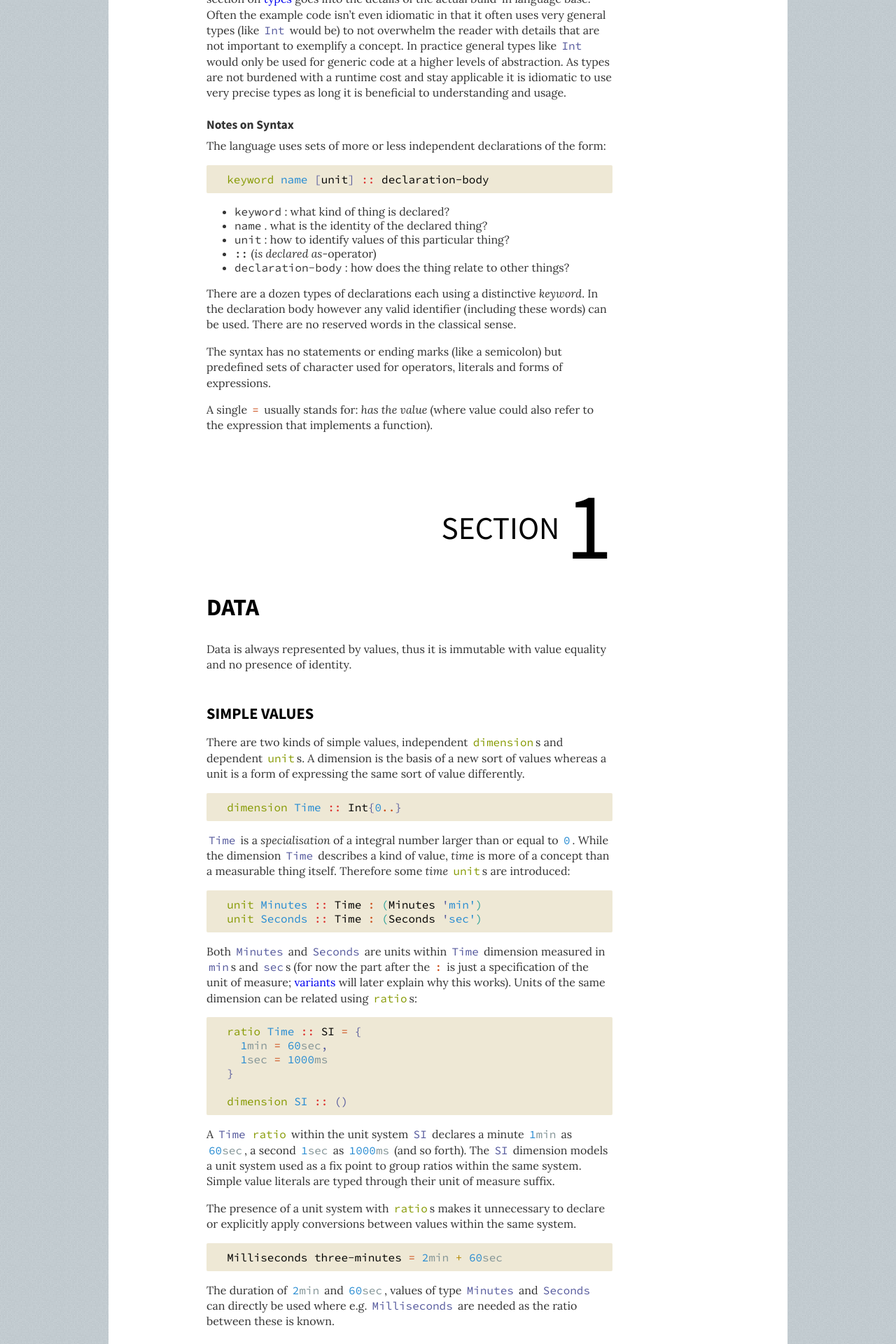
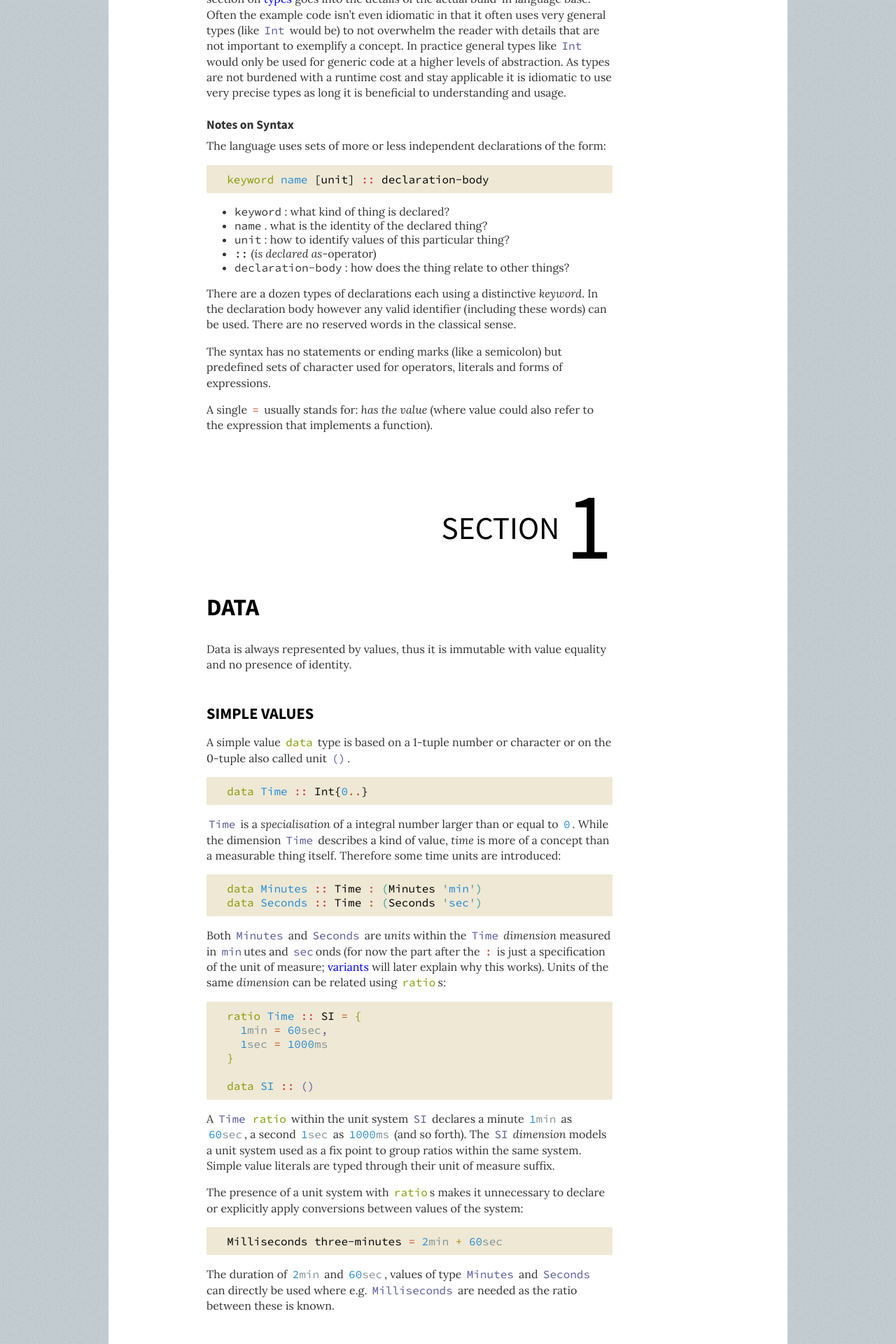
Before and after one commit to bruno-lang/bruno-lang.github.io, a Jekyll site: the page built from in-a-nutshell/index.md, in a window 1280 px wide. Shown: the part 2017-3937 px from the top of the page at 70% size. Built offline with Jekyll 4.4.1, drawn with Linux system fonts in a browser that asks for light colours; nearby versions of some CDN libraries; some of the changed text lies outside the part shown.

Commit message:
data types v2

```diff
--- a/_layouts/default.html
+++ b/_layouts/default.html
@@ -49,15 +49,19 @@
 	.replace(/'(.[^,;*?#"=><&\\\|\s\.\)\}\]]*)/g, "<lit><ind>'</ind>$1</lit>")
 	.replace(/(^|[\s\(\[\{,;:\.>])([-+]?[0-9]+(?:[\.,][0-9]+)*(?:[-+]?[0-9]+(?:[\.,][0-9]+)*|[^,;*?#"=><&\\\|\s\.\)\}\]])*)/g, "$1<lit>$2</lit>")
 	.replace(/([0-9.e+-]+)([a-zA-Z]+)<\/lit>/g, "$1<uom>$2</uom></lit>")
+	.replace(/(')<\/lit>/g, "<uom>$1</uom></lit>")
+
+	.replace(/(\s)(\|)(\s)/g, "$1<or>$2</or>$3")
 
 	.replace(/(::)/g, "<as>$1</as>")
 	.replace(/([, \[\]\(\n\t]|^)((?:&gt;|&lt;|[-=\|&/+*<>]){1,3})([, \[\]\)\n\t]|$)/g, "$1<uop>$2</uop>$3")
 	.replace(/(,)/g, "<sep>$1</sep>")
 	.replace(/([a-zA-Z])(\\)([A-Z])/g, "$1<sep>$2</sep>$3")
-	.replace(/(\[|\])/g, "<dim>$1</dim>")
-	.replace(/(\{|\})/g, "<set>$1</set>")
+	.replace(/(\s)(\[|\])(\s)/g, "$1<dim>$2</dim>$3")
+	.replace(/(\s)(\{|\})(\s)/g, "$1<set>$2</set>$3")
 	.replace(/(\(\))/g, "<unit>$1</unit>")
 	.replace(/(\(|\))/g, "<g>$1</g>")
+
    	;
 }
 
--- a/assets/css/docs.css
+++ b/assets/css/docs.css
@@ -194,9 +194,9 @@
 	code def { text-decoration: underline; }
 }
 @media screen {
-	code kw { color: #859900; }
+	code kw, code or { color: #859900; }
 	code lit { color: #268bd2; }
-	code lit ind { color: #565A9D; }
+	code lit ind { color: #839496; }
 	code lit uom {color: #839496; }
 	code op, code op lit { color: #cb4b16; }
 	code uop { color: #b58900; }
@@ -204,10 +204,11 @@
 	code as { color: #dc322f; }
 	code atom { color: #d33682; }
 	code var { font-style: normal; color: #b58900; }
-	code key, code key dim { color: #d33682; }
-	code set, code sep, code dim { color: #565A9D; }
+	code key, code key dim { color: #859900; }
+	code set, code dim { color: #859900; }
 	code g { color: #2aa198; }
-	code unit, code unit g { color: #565A9D; };
+	code unit, code unit g { color: #565A9D; }
+	code sep { color: #565A9D; }
 }
 @media print {
 	toc { display: none; }
--- a/in-a-nutshell/index.md
+++ b/in-a-nutshell/index.md
@@ -111,39 +111,38 @@
 and no presence of identity.
 
 ### Simple Values
-There are two kinds of simple values, independent `dimension`s and dependent
-`unit`s. A dimension is the basis of a new sort of values whereas a unit is
-a form of expressing the same sort of value differently.
-
-		dimension Time :: Int{0..}
+A simple value `data` type is based on a 1-tuple number or character or on the
+0-tuple also called unit `()`.
+
+		data Time :: Int{0..}
 
 `Time` is a _specialisation_ of a integral number larger than or equal to `0`.
 While the dimension `Time` describes a kind of value, _time_ is more of a concept
-than a measurable thing itself. Therefore some _time_ `unit`s are introduced:
-
-		unit Minutes :: Time : (Minutes 'min')
-		unit Seconds :: Time : (Seconds 'sec')
-
-Both `Minutes` and `Seconds` are units within `Time` dimension measured in `min`s
-and `sec`s (for now the part after the `:` is just a specification of the unit
-of measure; [variants](#variants) will later explain why this works).
-Units of the same dimension can be related using `ratio`s:
+than a measurable thing itself. Therefore some time units are introduced:
+
+		data Minutes :: Time : (Minutes 'min')
+		data Seconds :: Time : (Seconds 'sec')
+
+Both `Minutes` and `Seconds` are _units_ within the `Time` _dimension_
+measured in `min`utes and `sec`onds (for now the part after the `:` is just a
+specification of the unit of measure; [variants](#variants) will later explain
+why this works). Units of the same _dimension_ can be related using `ratio`s:
 
 		ratio Time :: SI = {
 			1min = 60sec,
 			1sec = 1000ms
 		}
 
-		dimension SI :: ()
-
-A `Time` `ratio` within the unit system `SI` declares a  minute `1min` as
+		data SI :: ()
+
+A `Time` `ratio` within the unit system `SI` declares a minute `1min` as
 `60sec`, a second `1sec` as `1000ms` (and so forth).
-The `SI` dimension models a unit system used as a fix point to group ratios
+The `SI` _dimension_ models a unit system used as a fix point to group ratios
 within the same system.
 Simple value literals are typed through their unit of measure suffix.
 
 The presence of a unit system with `ratio`s makes it unnecessary to declare or
-explicitly apply conversions between values within the same system.
+explicitly apply conversions between values of the system:
 
 		Milliseconds three-minutes = 2min + 60sec
 
@@ -155,28 +154,27 @@
 
 #### Tuples _(Product Types)_
 Composite values (often loosely equated with records or structs) are declared as
-`data` types.
+n-tuple `data` types with named fields:
 
 		data Rect :: (Length width, Length height)
 
 A `Rect` is a tuple with two `Length` fields, `width` and `height`. While `data`
 types are nominal typed they can be used as (structurally typed) tuples.
-A `Rect` can be _generalised_ to a tuple of type `(Length, Length)`.
+`Rect` can be _generalised_ to a tuple of type `(Length, Length)`.
 
 #### Arrays
-Secondly there is the composite type of fixed length arrays (or vectors) of
-elements of identical type:
+Arrays are sequences of fixed length with elements of identical type:
 
 		data Code :: Char[8]
 		data RGB :: Colour[3]
 
-A `Code` is a vector of `8` `Char`acters. A `RGB` colour one of `3` `Colour`s,
+A `Code` is an array of `8` `Char`acters. A `RGB` colour one of `3` `Colour`s,
 where the length is part of the array's type. A length can also be within a
-range.
+span.
 
 		data UTF8CodePoint :: Byte[1-4]
 
-A UTF-8 code point has `1-4` `Byte`s. Length or range furthermore allow the use
+A UTF-8 code point has `1-4` `Byte`s. Length or span furthermore allow the use
 of a wild-card `*` to indicate _any unknown_ length.
 
 		data Nonempty :: Int[1-*]
@@ -229,42 +227,52 @@
 Both simple and composite value types can be initialised with a list or set of
 possible values to model enumerations. Classic enumerations are 0-tuples:
 
-		dimension Bool :: () = [ False, True ]
+		data Bool :: () [ False | True ]
 
 `Bool`eans are derived from unit `()`, allowing for two values: `True` and
 `False` where in case of a list `False` will also be associated with index `0`
-and `True` with index `1`. Dimensions based on unit can also omit the `()` as in:
-
-		dimension Fruits :: = { Apples, Pears }
+and `True` with index `1`.
+
+		data Fruits :: () { Apples | Pears }
 
 The possible `Fruits` are `Apples` and `Pears`, this time with _set_ semantics.
-Equally any simple type (one-tuple) can be initialised with a fixed set or
-list of possible values.
-
-		dimension Sign :: Char = {
-			Plus '+',
-			Minus '-'
-		}
-
-A `Sign` is either the `Char` `Plus` (what is the value `'+'`) or `Minus`.
-
 Composite types can be restricted to an enumeration in a similar way:
 
-		data Planet :: (Kilograms weight, Meters radius) = {
-			Mercury (3.303e+23kg, 2.4397e6m),
-			Venus   (4.869e+24kg, 6.0518e6m),
-			Earth   (5.976e+24kg, 6.37814e6m),
-			Mars    (6.421e+23kg, 3.3972e6m),
-			Jupiter (1.9e+27kg,   7.1492e7m),
-			Saturn  (5.688e+26kg, 6.0268e7m),
-			Uranus  (8.686e+25kg, 2.5559e7m),
-			Neptune (1.024e+26kg, 2.4746e7m)
-		}
+		data Planet :: (Kilograms weight, Meters radius)
+			{  Mercury = (3.303e+23kg, 2.4397e6m)
+			|  Venus   = (4.869e+24kg, 6.0518e6m)
+			|  Earth   = (5.976e+24kg, 6.37814e6m)
+			|  Mars    = (6.421e+23kg, 3.3972e6m)
+			|  Jupiter = (1.9e+27kg,   7.1492e7m)
+			|  Saturn  = (5.688e+26kg, 6.0268e7m)
+			|  Uranus  = (8.686e+25kg, 2.5559e7m)
+			|  Neptune = (1.024e+26kg, 2.4746e7m) }
 
 All the `Planet`s in our solar system are given as a _set_ of possible values
 with their `weight` and `radius`.
 
-Enumerations can also be used as dimension type of arrays.
+Equally any simple type (1-tuple) can be initialised with a fixed set or
+list of possible values.
+
+		data Sign :: Char
+			[  Plus  = '+'
+			|  Minus = '-' ]
+
+A `Sign` is either the `Char` `Plus` (what is the value `'+'`) or `Minus`.
+This is often better modelled by specialising the type for each enumeration
+constant:
+
+		data Sign ::
+			[  Plus  : Char{'+'}
+			|  Minus : Char{'-'} ]
+
+`Plus` is a specialisation shape of `Sign` and restricted to the `Char` in range
+of only the `'+'` value. Similar `Minus` is a specialisation shape restricted to
+the value `'-'`. If constants in an enumeration use type specialisation their
+types must be mutual exclusive but have a common generalisation type. In case
+of range types the ranges are exclusive but the base type is the same.
+
+Ordered enumerations can also be used as dimension type of arrays.
 
 		data Menu :: Meal[Weekday]
 
@@ -274,13 +282,16 @@
 and uses a function (`at`) like all other operations.
 
 ### Constants
-A constant is a _specialised_ named `val`ue.
-
-		val Pi :: Float = 3.14159265359
-
-`Pi` is a scalar number of type `Float` having the value `3.14159265359`. Of
-course constants can be of any type initialised with any statically resolvable
-expression using functions and any type of literals.
+Constant are enumeration `data` types with a single value.
+
+		data Pi :: Float = 3.14159265359
+
+`Pi` is a scalar number based on `Float` having the value `3.14159265359`.
+The _constant_ `Pi` itself has a shape that is more special than `Float`.
+As a consequence a function can expect or result in a particular constant.
+
+Of course constants can be of any type initialised with any statically
+resolvable expression using functions and any type of literals.
 
 
 ### Literals
@@ -349,7 +360,7 @@
 Different constants are defined by `` ` `` followed by any sequence of
 characters except white-space.
 
-		[`a `atom `+ `/ `-> `0 ]
+		[ `a `atom `+ `/ `-> `0 ]
 
 The above is a list of valid atoms. Any two atoms are logically equal if their
 sequence of characters are.
```
